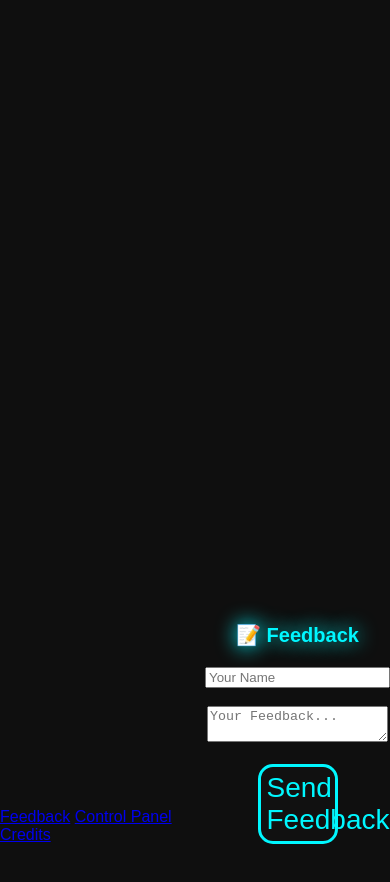
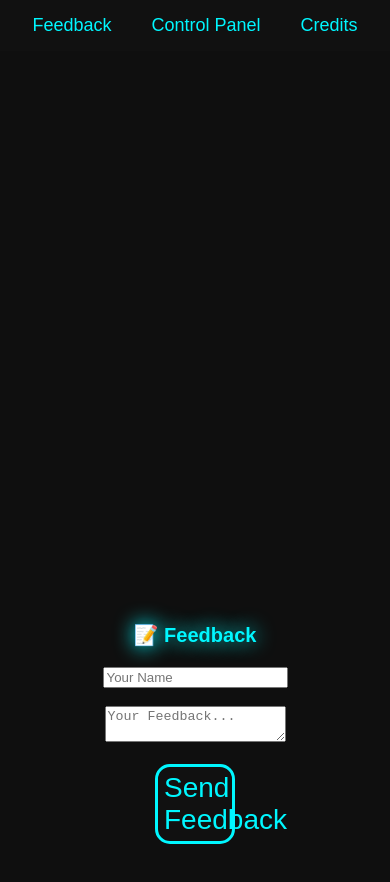
Before and after one commit to player4687/Car-Control, a plain HTML site: page feedback.html in a window 390 px wide. Drawn offline with Linux system fonts and the light colour scheme.

Commit message:
Add navbar with styles and hover effects
Added a navbar with styling and hover effects.

```diff
--- a/style.css
+++ b/style.css
@@ -90,4 +90,25 @@ button:hover {
     align-items: flex-end; /* pushes controls slightly down */
     padding-bottom: 80px;
   }
+.navbar {
+  position: fixed;
+  top: 0;
+  width: 100%;
+  background: #111;
+  display: flex;
+  justify-content: center;
+  gap: 40px;
+  padding: 15px;
+  z-index: 1000;
 }
+
+.navbar a {
+  color: #00f7ff;
+  text-decoration: none;
+  font-size: 18px;
+  transition: 0.2s;
+}
+
+.navbar a:hover {
+  text-shadow: 0 0 10px #00f7ff;
+}
```
